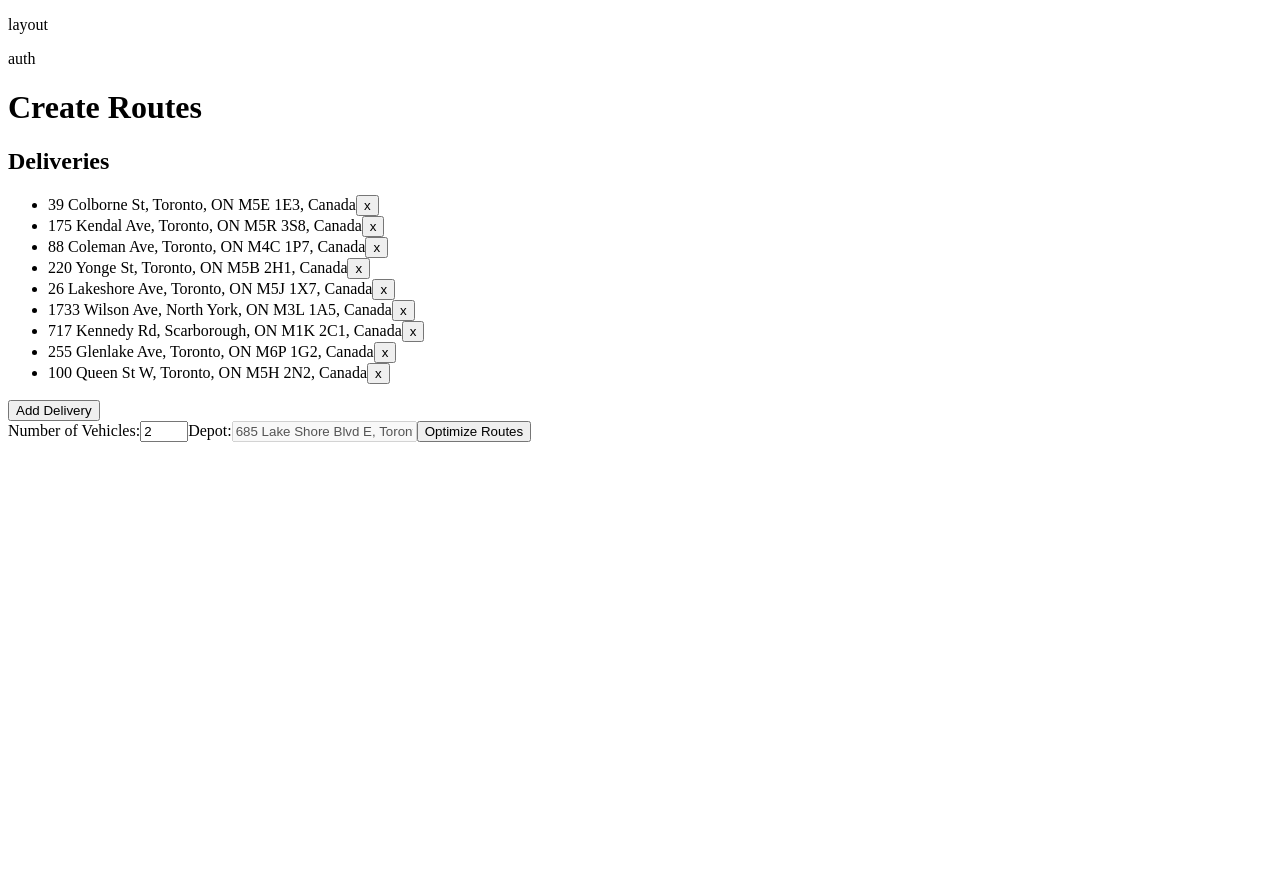
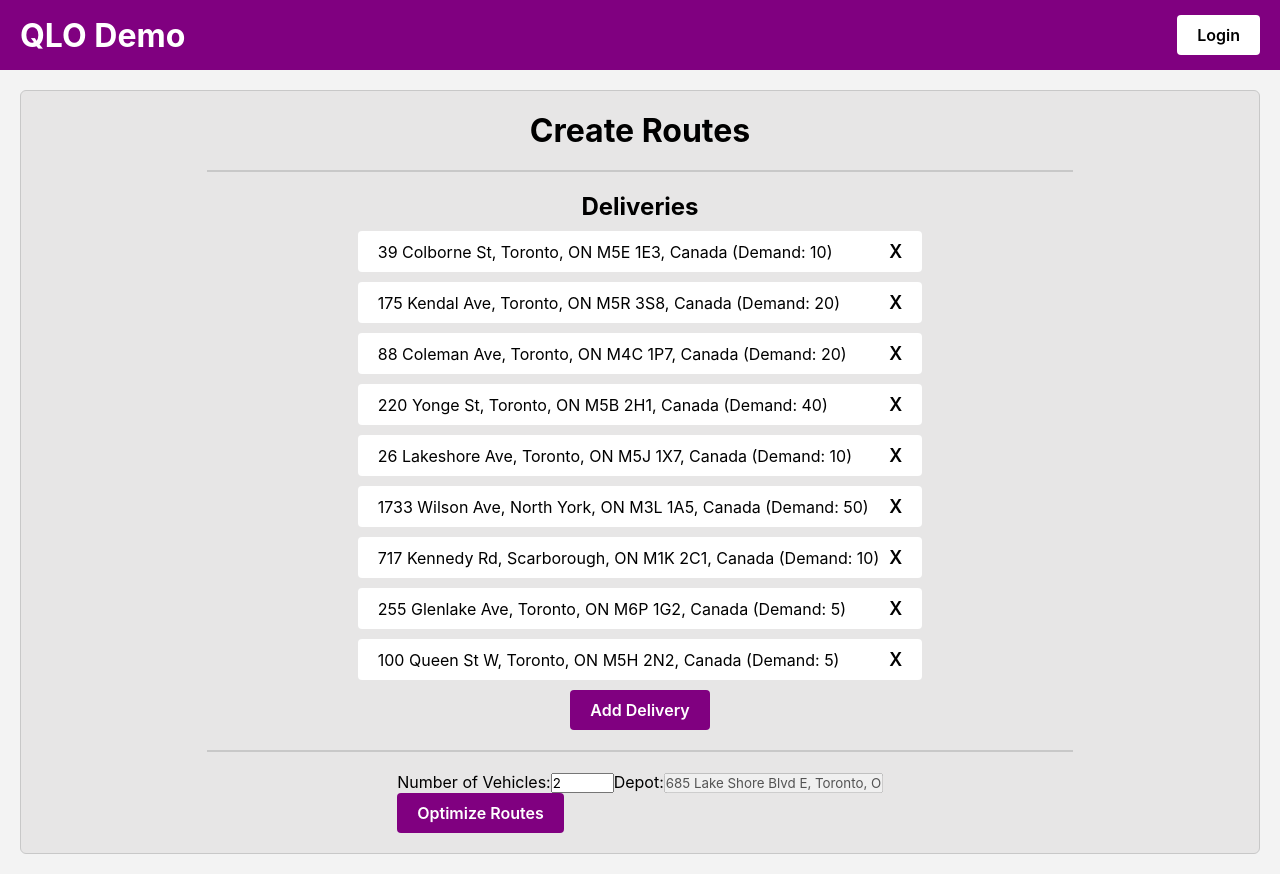
Before and after one commit to JakeNizio/QLO_Demo, a React (Vite) app in the folder client/: page /createroutes in a window 1280 px wide. Before the commit the page ends 800 px from the top, so only its background shows below. Built offline with nearby package versions, Linux system fonts and the light colour scheme; sample sign-in values are in the browser's storage.

Commit message:
multiple routes now working

```diff
--- a/client/src/auth/RequireAuth.jsx
+++ b/client/src/auth/RequireAuth.jsx
@@ -8,7 +8,7 @@ function RequireAuth() {
 
   return (
     <>
-      <p>auth</p>
+      {/* <p>auth</p> */}
       {token ? (
         <Outlet />
       ) : (
--- a/client/src/components/Layout.jsx
+++ b/client/src/components/Layout.jsx
@@ -1,11 +1,23 @@
+import "../styles/Layout.css";
+import "../styles/Page.css";
+
 import { Outlet } from "react-router-dom";
 
 function Layout() {
   return (
-    <>
-      <p>layout</p>
-      <Outlet />
-    </>
+    <div className="layout">
+      <div className="layout-header">
+        <div>
+          <h1>QLO Demo</h1>
+          <button className="btn btn-light">Login</button>
+        </div>
+      </div>
+      <div className="layout-container">
+        <div>
+          <Outlet />
+        </div>
+      </div>
+    </div>
   );
 }
 
--- a/client/src/components/RouteMap.jsx
+++ b/client/src/components/RouteMap.jsx
@@ -11,6 +11,8 @@ function RouteMap({ route, deliveries, depot }) {
       const colors = [];
       const startColor = [255, 193, 113];
       const endColor = [255, 97, 109];
+      // const startColor = [214, 167, 214];
+      // const endColor = [100, 0, 100];
 
       for (let i = 0; i < numPoints; i++) {
         const ratio = i / (numPoints - 1); // Calculate ratio for interpolation
--- a/client/src/manager/CreateRoutes.jsx
+++ b/client/src/manager/CreateRoutes.jsx
@@ -1,3 +1,5 @@
+import "../styles/CreateRoutes.css";
+
 import Modal from "react-modal";
 import RouteMap from "../components/RouteMap";
 import { useState } from "react";
@@ -33,14 +35,26 @@ function CreateRoutes() {
   const [deliveries, setDeliveries] = useState(testDeliveries);
   const [numVehicles, setNumVehicles] = useState(2);
   const [depot, setDepot] = useState(testDepot);
-  const [modalIsOpen, setModalIsOpen] = useState(false);
+  const [modalAddDeliveryIsOpen, setModalAddDeliveryIsOpen] = useState(false);
+  const [selectedRoute, setSelectedRoute] = useState(null);
+  const [modalViewRouteIsOpen, setModalViewRouteIsOpen] = useState(false);
 
-  function setModalOpen() {
-    setModalIsOpen(true);
+  function setModalAddDeliveryOpen() {
+    setModalAddDeliveryIsOpen(true);
   }
 
-  function setModalClose() {
-    setModalIsOpen(false);
+  function setModalAddDeliveryClose() {
+    setModalAddDeliveryIsOpen(false);
+  }
+
+  function setModalViewRouteOpen(route) {
+    setSelectedRoute(route);
+    setModalViewRouteIsOpen(true);
+  }
+
+  function setModalViewRouteClose() {
+    setSelectedRoute(null);
+    setModalViewRouteIsOpen(false);
   }
 
   async function handleAddDelivery(e) {
@@ -105,12 +119,13 @@ function CreateRoutes() {
     try {
       const response = await geocodeAddress({ address });
       const result = response.data.results[0];
+      const demand = e.target.elements.demand.value;
       console.log(result);
-      setDeliveries([...deliveries, result]);
+      setDeliveries([...deliveries, { ...result, demand: demand }]);
     } catch (error) {
       console.error(error);
     }
-    setModalClose();
+    setModalAddDeliveryClose();
   }
 
   function handleNumVehiclesChange(e) {
@@ -124,12 +139,10 @@ function CreateRoutes() {
   async function handleOptimization(e) {
     e.preventDefault();
     try {
-      const demand = Array.from({ length: deliveries.length }, () => 1);
       const response = await optimizeRoutes({
         depot,
         deliveries,
         numVehicles,
-        demand,
       });
       console.log(response);
     } catch (error) {
@@ -139,25 +152,31 @@ function CreateRoutes() {
 
   return (
     <>
-      <div>
+      <div className="page-frame">
         <h1>Create Routes</h1>
+        <hr />
+        <div className="page-section create-routes-deliveries">
           <h2>Deliveries</h2>
           <ul>
             {deliveries.map((delivery, index) => (
               <li key={index}>
-              {delivery.formatted_address}
+                {`${delivery.formatted_address} (Demand: ${delivery.demand})`}
                 <button
                   onClick={() =>
                     setDeliveries(deliveries.filter((_, i) => i !== index))
                   }
                 >
-                x
+                  X
                 </button>
               </li>
             ))}
           </ul>
-        <button onClick={setModalOpen}>Add Delivery</button>
-        <br />
+          <button className="btn btn-primary" onClick={setModalAddDeliveryOpen}>
+            Add Delivery
+          </button>
+        </div>
+        <hr />
+        <div className="page-section create-routes-optimizations">
           <form onSubmit={handleOptimization}>
             <label htmlFor="numVehicles">Number of Vehicles:</label>
             <input
@@ -178,20 +197,31 @@ function CreateRoutes() {
               value={depot.formatted_address}
               onChange={handleDepotChange}
             />
-          <button>Optimize Routes</button>
+            <button className="btn btn-primary">Optimize Routes</button>
           </form>
+        </div>
         {optimizeRoutesIsLoading && <p>Loading...</p>}
         {optimizeRoutesData && (
-          <RouteMap
-            route={optimizeRoutesData}
-            deliveries={testDeliveries}
-            depot={testDepot}
-          />
+          <>
+            <hr />
+
+            <div className="page-section create-routes-results">
+              <h2>Results</h2>
+              {optimizeRoutesData.data.map((route, index) => (
+                <button
+                  key={index}
+                  onClick={() => setModalViewRouteOpen(route)}
+                >
+                  Route {index + 1}: {route.deliveries.length} stops
+                </button>
+              ))}
+            </div>
+          </>
         )}
       </div>
       <Modal
-        isOpen={modalIsOpen}
-        onRequestClose={setModalClose}
+        isOpen={modalAddDeliveryIsOpen}
+        onRequestClose={setModalAddDeliveryClose}
         contentLabel="Add Delivery"
       >
         <h2>Add Delivery</h2>
@@ -220,8 +250,24 @@ function CreateRoutes() {
             <option value="SK">SK</option>
             <option value="YT">YT</option>
           </select>
-          <button>Add</button>
+          <label htmlFor="demand">Demand:</label>
+          <input type="number" id="demand" min="1" required />
+          <button className="btn btn-primary">Add</button>
         </form>
+      </Modal>
+      <Modal
+        isOpen={modalViewRouteIsOpen}
+        onRequestClose={setModalViewRouteClose}
+        contentLabel="View Route"
+      >
+        <h2>View Route</h2>
+        {selectedRoute && (
+          <RouteMap
+            route={selectedRoute}
+            deliveries={selectedRoute.deliveries.map((id) => deliveries[id])}
+            depot={depot}
+          />
+        )}
       </Modal>
     </>
   );
--- a/client/src/manager/testData.js
+++ b/client/src/manager/testData.js
@@ -167,6 +167,8 @@ export const deliveries = [
       global_code: "87M2JJXF+HV",
     },
     types: ["street_address"],
+    demand: 10,
+    // demand: 1,
   },
   {
     address_components: [
@@ -248,6 +250,8 @@ export const deliveries = [
       global_code: "87M2MHGQ+PW",
     },
     types: ["street_address"],
+    demand: 20,
+    // demand: 1,
   },
   {
     address_components: [
@@ -335,6 +339,8 @@ export const deliveries = [
     ],
     place_id: "ChIJrzvENyLM1IkR4MulDKcKHRA",
     types: ["premise"],
+    demand: 20,
+    // demand: 1,
   },
   {
     address_components: [
@@ -416,6 +422,8 @@ export const deliveries = [
       global_code: "87M2MJ39+QP",
     },
     types: ["street_address"],
+    demand: 40,
+    // demand: 1,
   },
   {
     address_components: [
@@ -511,6 +519,8 @@ export const deliveries = [
     ],
     place_id: "ChIJBzcf--bK1IkRZ3FKdp3FuMw",
     types: ["premise"],
+    demand: 10,
+    // demand: 1,
   },
   {
     address_components: [
@@ -599,6 +609,8 @@ export const deliveries = [
     ],
     place_id: "ChIJoaqM0uIwK4gR-KtxJCNH1Xo",
     types: ["premise"],
+    demand: 50,
+    // demand: 1,
   },
   {
     address_components: [
@@ -686,6 +698,8 @@ export const deliveries = [
     ],
     place_id: "ChIJHxMfwD3O1IkRBCmTyZoSRn0",
     types: ["premise"],
+    demand: 10,
+    // demand: 1,
   },
   {
     address_components: [
@@ -767,6 +781,8 @@ export const deliveries = [
       global_code: "87M2MG4P+X6",
     },
     types: ["street_address"],
+    demand: 5,
+    // demand: 1,
   },
   {
     address_components: [
@@ -862,5 +878,7 @@ export const deliveries = [
     ],
     place_id: "ChIJUfM1Tsw0K4gR03guYRs7AeA",
     types: ["premise"],
+    demand: 5,
+    // demand: 1,
   },
 ];
--- a/client/src/public/Home.jsx
+++ b/client/src/public/Home.jsx
@@ -1,7 +1,16 @@
+import { useNavigate } from "react-router-dom";
+
 function Home() {
+  const navigate = useNavigate();
+
+  function handleClick() {
+    navigate("/login");
+  }
+
   return (
     <div>
       <h1>Home</h1>
+      <button onClick={handleClick}>Login</button>
     </div>
   );
 }
--- /dev/null
+++ b/client/src/styles/CreateRoutes.css
@@ -0,0 +1,33 @@
+.create-routes-deliveries ul {
+  display: flex;
+  flex-direction: column;
+  align-items: center;
+  row-gap: 10px;
+  max-height: 500px;
+  overflow-y: auto;
+  scrollbar-width: thin;
+}
+
+.create-routes-deliveries ul li {
+  display: flex;
+  justify-content: space-between;
+  column-gap: 10px;
+  align-items: center;
+  width: 100%;
+  padding: 10px 20px;
+  background-color: white;
+  border-radius: 4px;
+}
+
+.create-routes-deliveries ul li button {
+  background-color: transparent;
+  border: none;
+  cursor: pointer;
+  transition: all 0.2s ease-in-out;
+  font-size: 18px;
+  font-weight: 600;
+}
+
+.create-routes-deliveries ul li button:hover {
+  color: rgb(225, 0, 0);
+}
--- /dev/null
+++ b/client/src/styles/Layout.css
@@ -0,0 +1,64 @@
+* {
+  font-family: Inter, system-ui, Avenir, Helvetica, Arial, sans-serif;
+  margin: 0;
+  padding: 0;
+  box-sizing: border-box;
+  font-synthesis: none;
+  text-rendering: optimizeLegibility;
+  -webkit-font-smoothing: antialiased;
+}
+
+html {
+  overflow-x: hidden;
+}
+
+.layout {
+  display: flex;
+  flex-direction: column;
+  align-items: center;
+  width: 100vw;
+  min-height: 100vh;
+  background-color: rgb(243, 243, 243);
+}
+
+.layout-header {
+  display: flex;
+  justify-content: space-between;
+  align-items: center;
+  background-color: purple; /* Background extends to full width */
+  height: 70px;
+  padding: 0 20px;
+  color: white;
+  width: 100%;
+  position: relative;
+}
+
+.layout-header > * {
+  /* Target direct children */
+  max-width: 1300px; /* Constrain content width */
+  width: 100%; /* Allow responsiveness */
+  margin: 0 auto; /* Center content */
+  display: flex; /* Maintain flex properties for alignment */
+  justify-content: space-between;
+  align-items: center;
+}
+
+.layout-container {
+  display: flex;
+  flex-direction: column;
+  align-items: center;
+  padding: 0 20px;
+  width: 100vw; /* Full viewport width for the background */
+  position: relative;
+}
+
+.layout-container > * {
+  /* Target direct children */
+  max-width: 1300px; /* Constrain content width */
+  width: 100%; /* Allow responsiveness */
+  margin: 0 auto; /* Center content */
+  display: flex; /* Maintain flex properties for alignment */
+  flex-direction: column;
+  align-items: center;
+  min-height: calc(100vh - 70px); /* Subtract header height */
+}
--- /dev/null
+++ b/client/src/styles/Page.css
@@ -0,0 +1,64 @@
+.page-frame {
+  display: flex;
+  flex-direction: column;
+  align-items: center;
+  justify-content: center;
+  background-color: rgb(231, 230, 230);
+  border: 1px solid rgb(200, 200, 200);
+  border-radius: 6px;
+  width: 100%;
+  margin: 20px 0;
+  padding: 20px 0;
+  row-gap: 20px;
+}
+
+.page-frame hr {
+  width: 70%;
+  border: 1px solid rgb(200, 200, 200);
+}
+
+.page-frame h1 {
+  font-size: 32px;
+  font-weight: 700;
+}
+
+.page-section {
+  display: flex;
+  flex-direction: column;
+  align-items: center;
+  justify-content: center;
+  width: 100%;
+  row-gap: 10px;
+  padding: 0 10px;
+}
+
+.btn {
+  display: flex;
+  justify-content: center;
+  align-items: center;
+  padding: 10px 20px;
+  border: none;
+  border-radius: 4px;
+  cursor: pointer;
+  font-size: 16px;
+  font-weight: 600;
+  transition: all 0.2s ease-in-out;
+}
+
+.btn-primary {
+  background-color: purple;
+  color: white;
+}
+
+.btn-primary:hover {
+  background-color: rgb(170, 79, 170);
+}
+
+.btn-light {
+  background-color: white;
+  color: black;
+}
+
+.btn-light:hover {
+  background-color: rgb(216, 216, 216);
+}
```
Also changed, not shown: 1 other file (tests, documents, lock files or other folders). Lines whose indentation alone changed are shown as unchanged.
